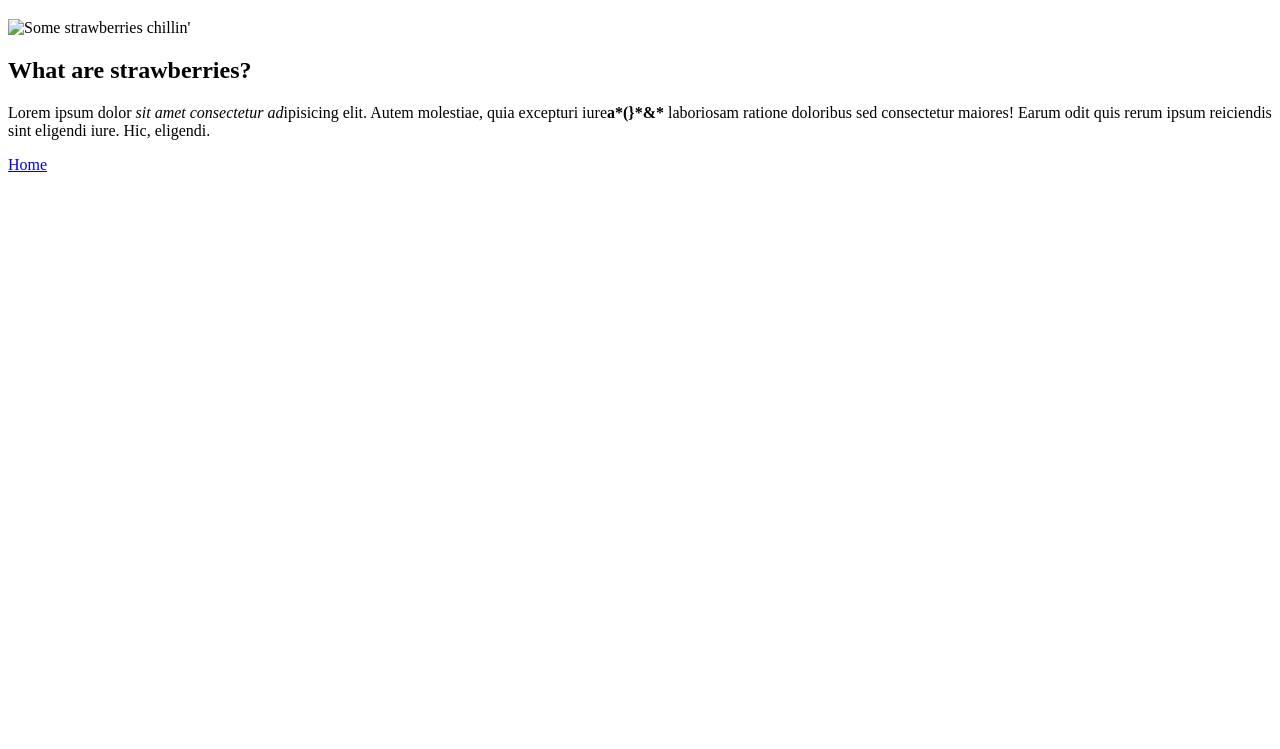
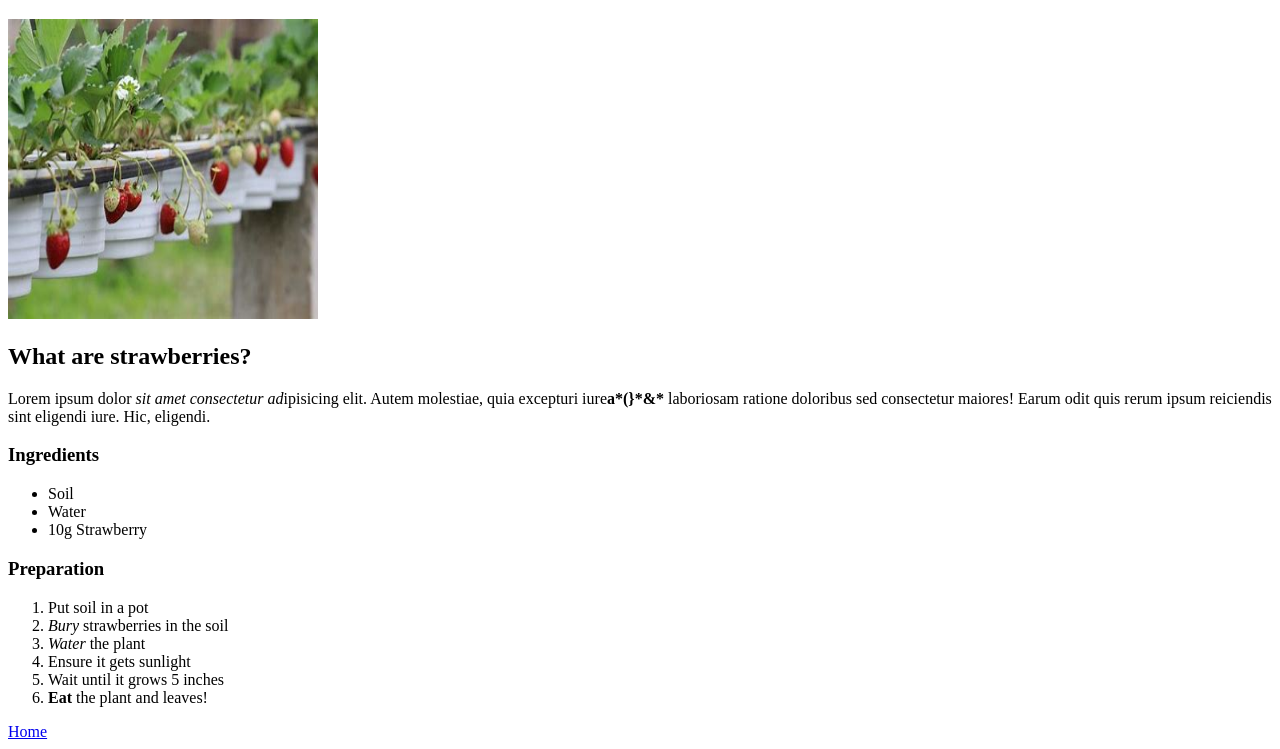
Before and after one commit to hamzago996/odin-recipes, a plain HTML site: page recipes/strawberry.html in a window 1280 px wide. Shown: the part 61-810 px from the top of the page. Drawn offline with Linux system fonts and the light colour scheme.

Commit message:
Finished up strawberry.html
That'll be it for now! Hope this was beneficial
for me and whoever is viewing this!

```diff
--- a/recipes/strawberry.html
+++ b/recipes/strawberry.html
@@ -7,9 +7,29 @@
 </head>
 <body>
     <h1>Strawberries</h1>
-<img src="/img/strawberi.jpg" alt="Some strawberries chillin'">
+<img src="/img/strawberi.jpg" alt="Some strawberries chillin'" height="300" width="310">
 <h2>What are strawberries?</h2>
 <p>Lorem ipsum dolor <em>sit amet consectetur ad</em>ipisicing elit. Autem molestiae, quia <bold>excepturi iure</bold><strong>a*(}*&*</strong> laboriosam ratione doloribus sed consectetur maiores! Earum odit quis rerum ipsum reiciendis sint eligendi iure. Hic, eligendi.</p>
-    <a href="../index.html">Home</a>
+
+<h3>Ingredients</h3>
+<ul>
+    <li>Soil</li>
+    <li>Water</li>
+    <li>10g Strawberry</li>
+</ul>
+
+<h3>Preparation</h3>
+<ol>
+    <li>Put soil in a pot</li>
+    <li><em>Bury</em> strawberries in the soil</li>
+    <li><i>Water</i> the plant</li>
+    <li>Ensure it gets sunlight</li>
+    <li>Wait until it grows 5 inches</li>
+    <li><strong>Eat</strong> the plant and leaves!</li>
+
+</ol>
+
+<a href="../index.html">Home</a>
+
 </body>
 </html>
```
Also changed, not shown: index.html (+1 -0 lines), recipes/dubai.html (+1 -1 lines), img/strawberi.jpg (added).
